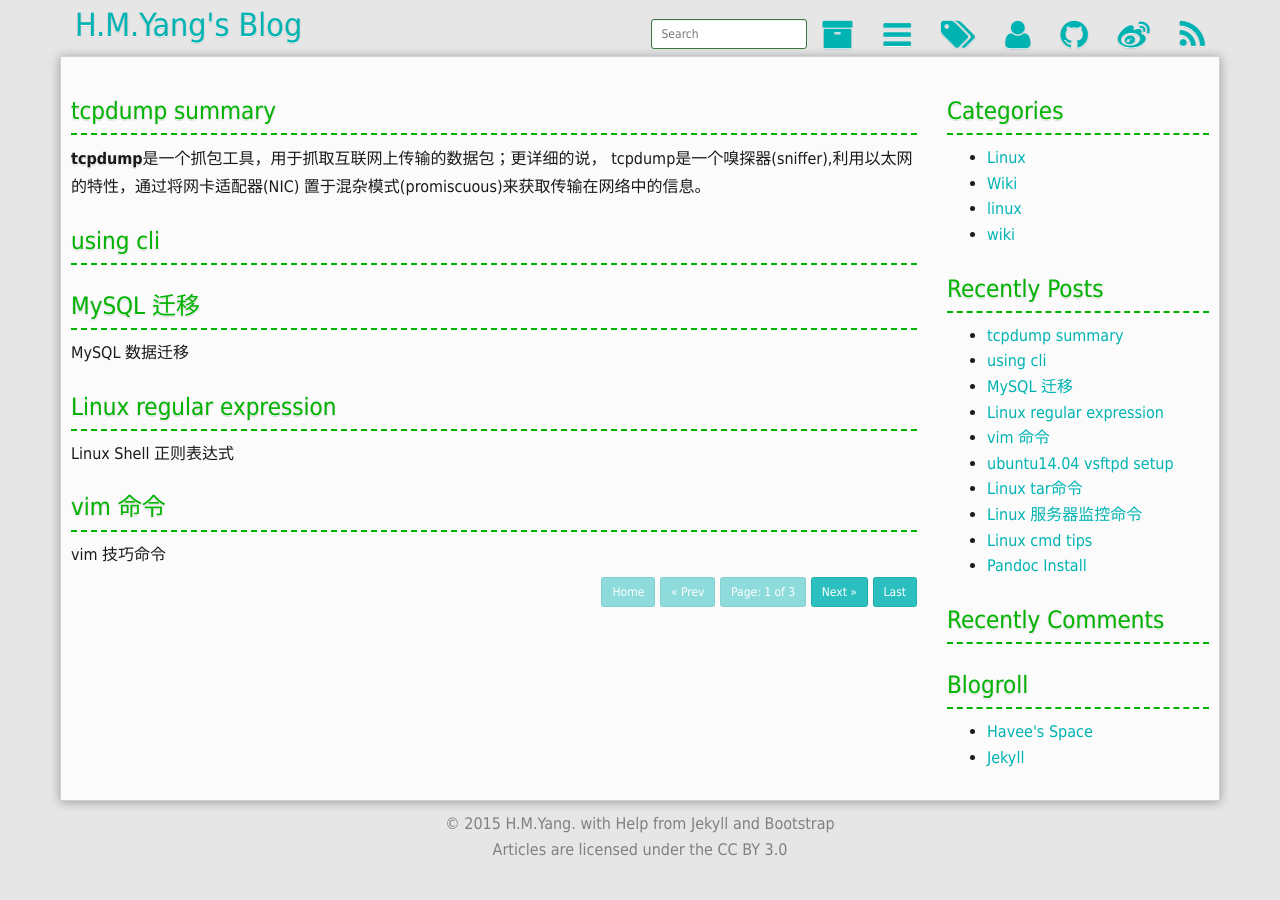
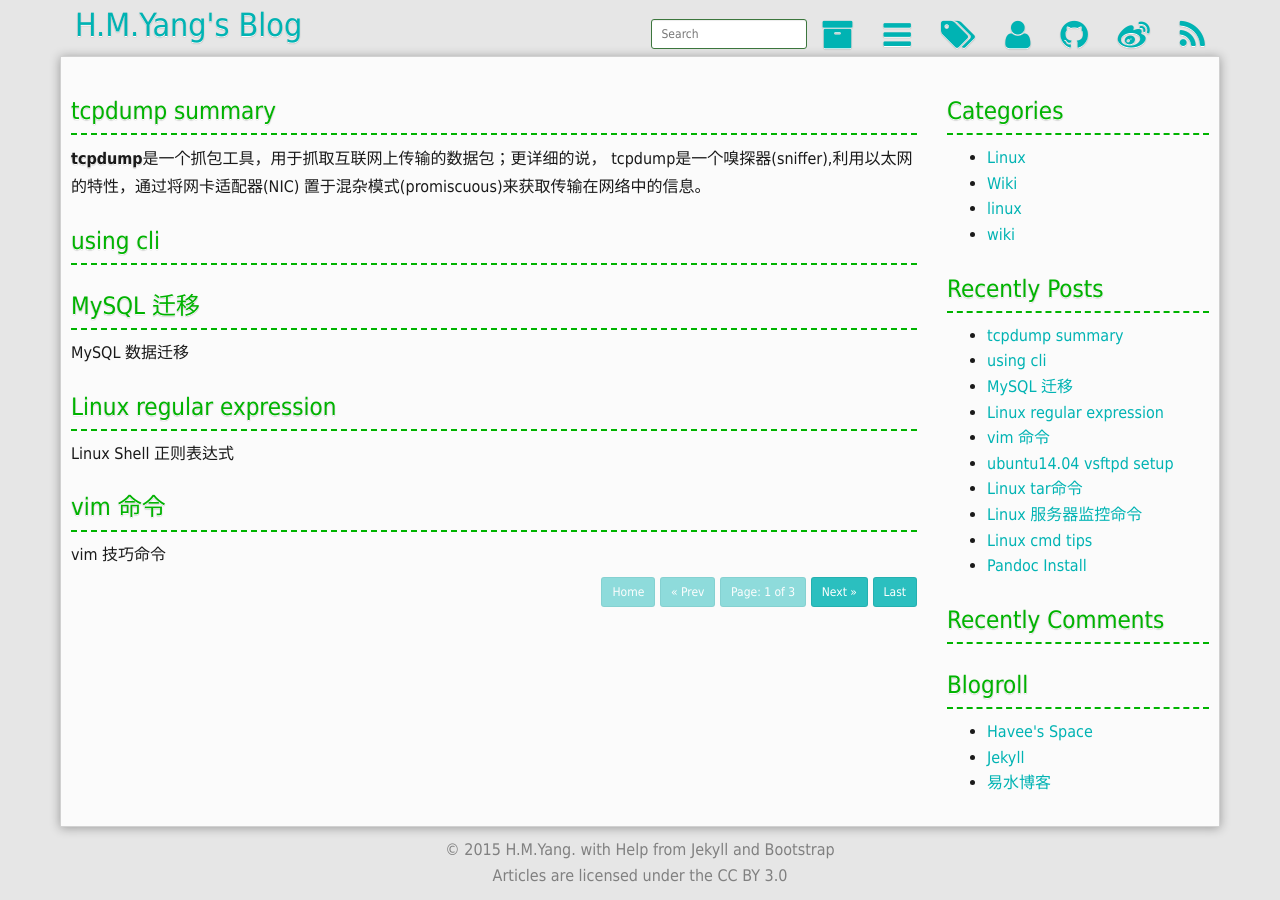
Before and after one commit to YHM07/yhm07.github.io, a Jekyll site: the page built from index.html, in a window 1280 px wide. Built offline with Jekyll 4.4.1, drawn with Linux system fonts in a browser that asks for light colours; Markdown is read by kramdown in place of the engine named in the settings; the list of posts is cut into pages by our own code; comment, search, counter and statistics services are not loaded.

Commit message:
添加易水博客

```diff
--- a/_data/blogroll.json
+++ b/_data/blogroll.json
@@ -7,4 +7,8 @@
         "title": "Jekyll",
         "url": "//jekyllrb.com"
     },
+    {
+        "title": "易水博客",
+        "url": "//easwy.com/blog/"
+    },
 ]
```
